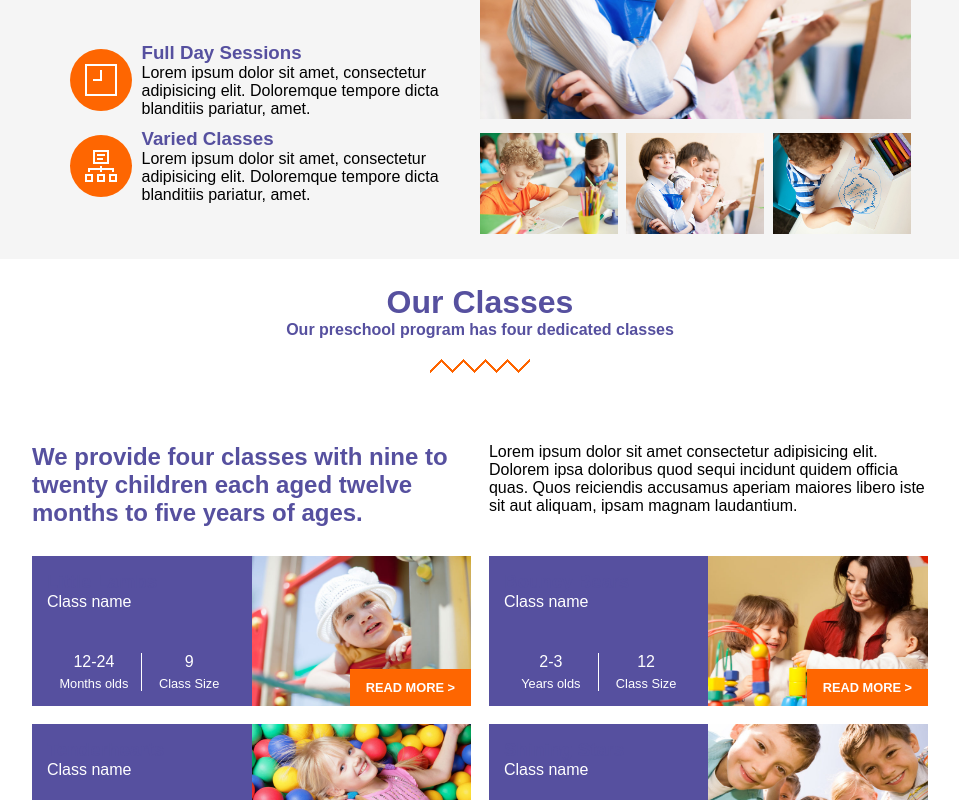
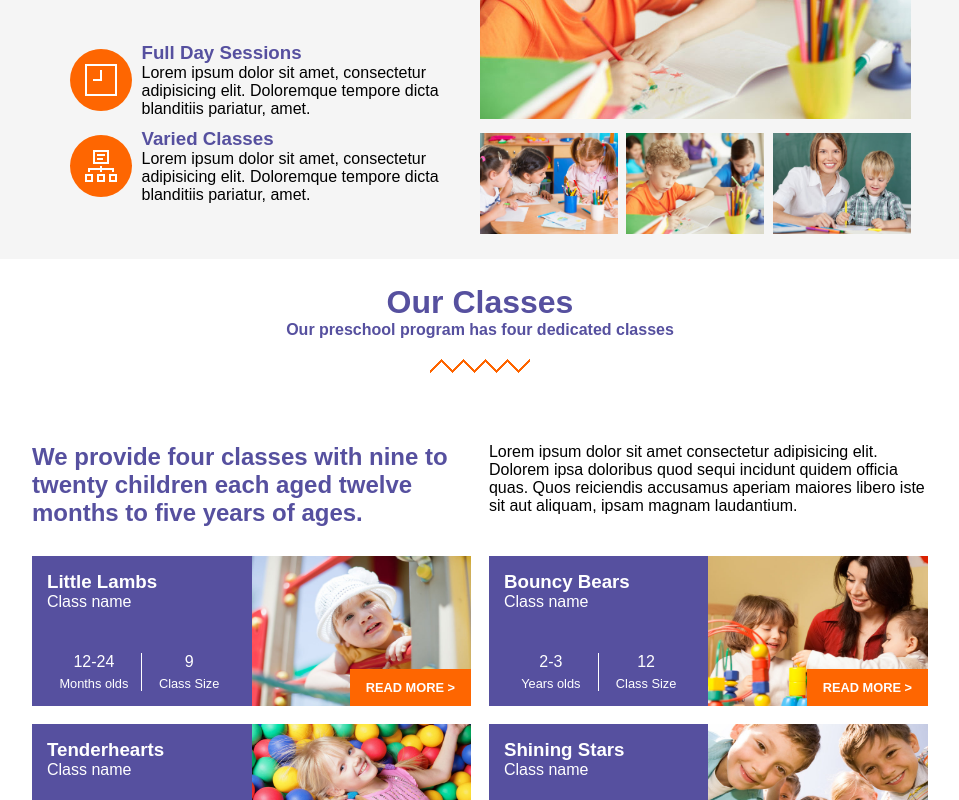
Before and after one commit to AndrewScacchi/proj-html-vuejs, a Vue app: page / in a window 1280 px wide. Shown: the part 1360-2160 px from the top of the page, without its empty margins (160-1119 px from the left). Built offline with nearby package versions, Linux system fonts and the light colour scheme.

Commit message:
added small dynamically generated items on ImageGallery. Now to try and make them react!

```diff
--- a/src/assets/css/style.scss
+++ b/src/assets/css/style.scss
@@ -2,6 +2,7 @@
 
 $white: #ffffff;
 $sugarCane: #fefffe;
+$darkwhite: #f5f5f5;
 $blazeOrange: #fe6601;
 $darkBlue: #56509f;
 
@@ -13,6 +14,7 @@ $darkBlue: #56509f;
     align-items: center;
     justify-content: space-around;
     gap: 25px;
+    padding: 25px 0 0;
     .title{
         justify-content: center;
         align-items: center;
--- a/src/components/minor/ContactUs.vue
+++ b/src/components/minor/ContactUs.vue
@@ -3,7 +3,7 @@
   <div id="contactUs" class="flex-col">
 
 
-    <div class="contact-title flex-col">
+    <div class="title flex-col">
       <h1>Contact Us</h1>
       <h5>Our contact adress and contact details</h5>
       <img src="../../assets/images/header_divider.png" alt="">
@@ -62,19 +62,8 @@ export default {
 <style scoped lang="scss">
 @import "../../assets/css/style.scss";
 #contactUs{
-  width: 70%;
-  margin: 0 auto;
-  min-height: 200px;
-  padding: 25px 0 75px;
-  align-items: center;
-  justify-content: space-around;
-  gap: 25px;
-  .contact-title{
-    justify-content: center;
-    align-items: center;
-    img{
-        margin: 20px auto;
-    }
+  @include main-id-style;
+  padding: 25px 15%;
   }
 .contact-links{
   justify-content: center;
@@ -82,7 +71,6 @@ export default {
   width: 100%;
   gap: 5%;
   .contact-card{
-
     width: 15%;
     justify-content: center;
     align-items: center;
@@ -100,6 +88,8 @@ export default {
   }
 }
 .contact-form{
+
+  margin-bottom: 100px;
   width: 100%;
   height: 100px;
   gap: 2%;
@@ -123,10 +113,8 @@ export default {
     padding: 5px;
     margin: 25px auto;
   }
+}
 
 
-  }
-
-}
 
 </style>
--- a/src/components/minor/ImageGallery.vue
+++ b/src/components/minor/ImageGallery.vue
@@ -37,6 +37,13 @@
             <p>{{quoteList[activeQuote].quoteText}}</p>
             <span class="line"></span>
             <span>{{quoteList[activeQuote].quoteAuthor}}</span>
+
+
+
+        </div>
+        <div class="bottom flex-row">
+                <div v-for="(item, i) in quoteList" :key="i" class="rectangle"></div>
+
         </div>
 
 
@@ -74,6 +81,16 @@ export default {
             {
                 quoteText: "This conversation has taken a turn for the moronic..",
                 quoteAuthor: "Dorian Pavus",
+                // visible: false,
+            },
+            {
+                quoteText: "Se hai paura di ingrassare, fai a meno di mangiare, non pensare a me mangerò per tre.. finche l'appetito c'è!",
+                quoteAuthor: "Asterix",
+                // visible: false,
+            },
+            {
+                quoteText: "If everything seems to be going well, you have obviously overlooked something.",
+                quoteAuthor: "from Murphy's Laws",
                 // visible: false,
             },
 
@@ -187,4 +204,20 @@ setInterval(() => {
     display: none;
 }
 
+.bottom {
+    position: absolute;
+    bottom: 50px;
+    width: 100%;
+    justify-content: center;
+    gap: 10px;
+}
+.rectangle {
+    width: 40px;
+    height: 12px;
+    border: 2px solid $white;
+}
+.rectangle-up {
+    bottom: 80px;
+}
+
 </style>
--- a/src/components/minor/OurClasses.vue
+++ b/src/components/minor/OurClasses.vue
@@ -23,8 +23,8 @@ l<template>
         <!-- cards container -->
         <div class="classContainer flex-row">
             <!-- Dynamic card -->
-            <div v-for="(classe, i) in classesList" :key="i" class="classCard flex-row">
-                <!-- card text -->
+            <!-- <div v-for="(classe, i) in classesList" :key="i" class="classCard flex-row">
+
                 <div class="classCard-text flex-col">
                     <div class="className">
                         <h3>{{classe.className}}</h3>
@@ -41,14 +41,23 @@ l<template>
                         </div>
                     </div>
                 </div>
-                <!-- card img -->
+
                 <img class="classCard-img" :src="classe.img" :alt="classe.className">
-                <!-- card btn -->
+
                 <div class="absoluteBtn">
                     READ MORE >
                 </div>
 
-            </div>
+            </div>  -->
+
+            <!-- props -->
+            <classCard v-for="(singleClass, i) in classesList" :key="i"
+                :nombre="singleClass.className"
+                :imagen="singleClass.img"
+                :edad="singleClass.ageRange"
+                :edadTipo="singleClass.ageRangeName"
+                :numero="singleClass.classSize"
+            />
         </div>
     </section>
     <section class="main-b flex-row">
@@ -119,49 +128,44 @@ l<template>
 </template>
 
 <script>
+import classCard from './classCard.vue'
 export default {
-  name: 'OurClasses',
-  data(){
-    return{
-        classesList : [
+    name: "OurClasses",
+    data() {
+        return {
+            classesList: [
                 {
-                className : "Little Lambs",
-                img : require("../../assets/images/class_01-690x506.jpg"),
+                    className: "Little Lambs",
+                    img: require("../../assets/images/class_01-690x506.jpg"),
                     ageRange: "12-24",
                     ageRangeName: "Months olds",
                     classSize: "9",
                 },
                 {
-                className : "Bouncy Bears",
-                img : require("../../assets/images/class_02-690x506.jpg"),
+                    className: "Bouncy Bears",
+                    img: require("../../assets/images/class_02-690x506.jpg"),
                     ageRange: "2-3",
                     ageRangeName: "Years olds",
                     classSize: "12",
                 },
-
                 {
-                className : "Tenderhearts",
-                img : require("../../assets/images/class_03-690x506.jpg"),
+                    className: "Tenderhearts",
+                    img: require("../../assets/images/class_03-690x506.jpg"),
                     ageRange: "3-4",
                     ageRangeName: "Years Old",
                     classSize: "15",
                 },
-
                 {
-                className : "Shining Stars",
-                img : require("../../assets/images/class_04-690x506.jpg"),
+                    className: "Shining Stars",
+                    img: require("../../assets/images/class_04-690x506.jpg"),
                     ageRange: "4-5",
                     ageRangeName: "Years Old",
                     classSize: "20",
                 },
-
-
-
-
             ]
-    }
-  }
-
+        };
+    },
+    components: { classCard }
 }
 </script>
 
@@ -181,19 +185,14 @@ export default {
         padding: 25px 15%;
         gap: 5%;
 
-        //debug
-        // min-height: 200px;
-        // background-color: white;
     }
     .main-a {
         gap: 20px;
     }
     .main-b{
-        background-color: #f5f5f5;
+        background-color: $darkwhite;
         padding: 50px 15%;
         gap: 0;
-
-
         div.left {
             width: 50%;
             padding: 5px;
@@ -218,41 +217,7 @@ export default {
         justify-content: space-between;
         flex-wrap: wrap;
     }
-    .classCard {
-        //debug
-        position: relative;
-        width: 49%;
-        margin: 1% 0;
-        height: 150px;
-        color: white;
 
-        background-color: #56509f;
-        .classCard-text {
-            width:50%;
-            padding: 15px;
-            justify-content: space-between;
-        }
-        .classStats{
-
-
-            div {
-            gap: 5px;
-            width: 50%;
-            justify-content: center;
-            align-items: center;
-            }
-            .classStats-1 {
-                border-right: 1px solid white;
-            }
-        }
-
-        img {
-            width:50%;
-        }
-        .minor {
-            font-size: 0.8em;
-        }
-    }
     .cardContainer{
         width: 50%;
         justify-content: center;
@@ -278,25 +243,7 @@ export default {
         font-size: 0.8rem;
         }
     }
-    .absoluteBtn {
-        position: absolute;
-        right: 0;
-        bottom: 0;
-        z-index: 10;
-        color: white;
-        background-color: #fe6601;
-        border:1px solid #fe6601;
-        padding: 10px 15px;
-        font-size: 0.8rem;
-        font-weight: bold;
 
-        &:hover {
-            cursor: pointer;
-            color: #fe6601;
-            background-color: white;
-        }
-
-    }
     .round {
         width: 75px;
         height: 75px;
--- a/src/components/minor/WelcomeToFable.vue
+++ b/src/components/minor/WelcomeToFable.vue
@@ -116,15 +116,15 @@ export default {
             activeImg: 0,
             imgGallery: [
                 {
-                   img: require("../../assets/images/gallery_01.jpg"),
+                   img: require("../../assets/images/gallery_07-690x506.jpg"),
                    isActive: false,
                 },
                 {
-                   img: require("../../assets/images/gallery_02.jpg"),
+                   img: require("../../assets/images/gallery_01-690x506.jpg"),
                    isActive: false,
                 },
                 {
-                   img: require("../../assets/images/gallery_03.jpg"),
+                   img: require("../../assets/images/gallery_08-690x506.jpg"),
                    isActive: false,
                 },
 
@@ -164,7 +164,6 @@ setInterval(() => {
 
 #welcomeToFable{
     @include main-id-style;
-    padding: 25px 0;
   section{
     justify-content: center;
     align-items: center;
--- /dev/null
+++ b/src/components/minor/classCard.vue
@@ -0,0 +1,107 @@
+<template>
+    <div class="classCard flex-row">
+                <!-- card text -->
+                <div class="classCard-text flex-col">
+                    <div class="className">
+                        <h3>{{nombre}}</h3>
+                        <p>Class name</p>
+                    </div>
+                    <div class="classStats flex-row">
+                        <div class="classStats-1 flex-col">
+                            <span>{{edad}}</span>
+                            <span class="minor">{{edadTipo}}</span>
+                        </div>
+                        <div class="classStats-2 flex-col">
+                            <span>{{numero}}</span>
+                            <span class="minor">Class Size</span>
+                        </div>
+                    </div>
+                </div>
+                <!-- card img -->
+                <img class="classCard-img" :src="imagen" :alt="nombre">
+                <!-- card btn -->
+                <div class="absoluteBtn">
+                    READ MORE >
+                </div>
+
+            </div>
+</template>
+
+<script>
+
+
+export default {
+    name: 'classCard',
+    props: {
+        nombre : String,
+        imagen : String,
+        edad : String,
+        edadTipo : String,
+        numero : String,
+    }
+}
+</script>
+
+<!-- Add "scoped" attribute to limit CSS to this component only -->
+<style scoped lang="scss">
+@import "../../assets/css/style.scss";
+
+.classCard {
+        //debug
+        position: relative;
+        width: 49%;
+        margin: 1% 0;
+        height: 150px;
+        color: $white;
+
+        background-color: $darkBlue;
+        h3 {
+            color: $white;
+        }
+        .classCard-text {
+            width:50%;
+            padding: 15px;
+            justify-content: space-between;
+        }
+        .classStats{
+
+
+            div {
+            gap: 5px;
+            width: 50%;
+            justify-content: center;
+            align-items: center;
+            }
+            .classStats-1 {
+                border-right: 1px solid $white;
+            }
+        }
+
+        img {
+            width:50%;
+        }
+        .minor {
+            font-size: 0.8em;
+        }
+    }
+    .absoluteBtn {
+        position: absolute;
+        right: 0;
+        bottom: 0;
+        z-index: 10;
+        color: $white;
+        background-color: $blazeOrange;
+        border:1px solid $blazeOrange;
+        padding: 10px 15px;
+        font-size: 0.8rem;
+        font-weight: bold;
+
+        &:hover {
+            cursor: pointer;
+            color: $blazeOrange;
+            background-color: $white;
+        }
+
+    }
+
+</style>
```
Lines whose indentation alone changed are shown as unchanged.
